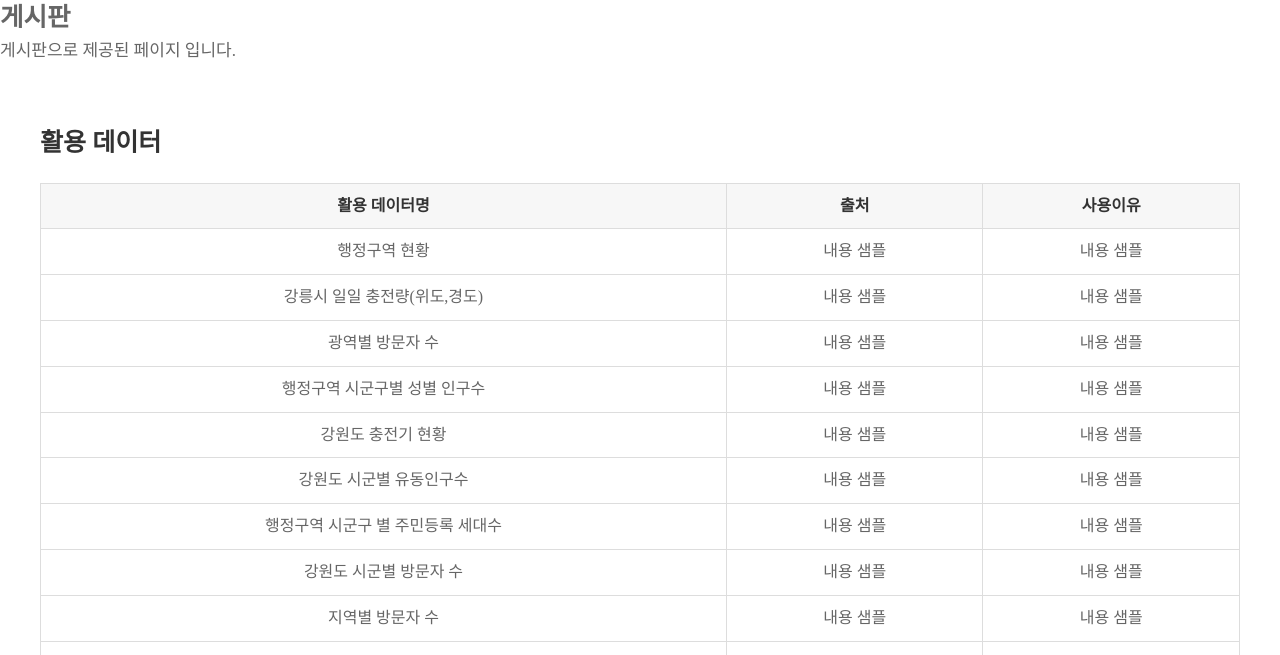
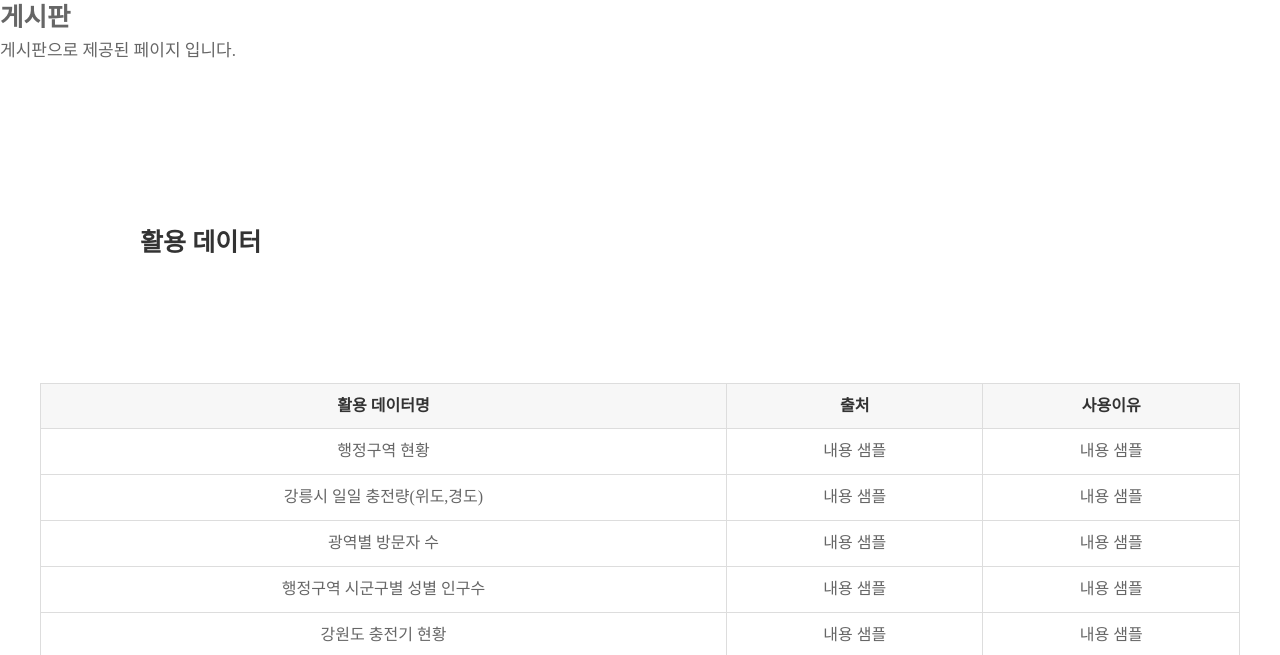
Before and after one commit to gojjogo/my-first-web-site, a plain HTML site: page anal.html in a window 1280 px wide. Shown: the part 144-799 px from the top of the page. Drawn offline with nearby package versions, Linux system fonts and the light colour scheme; a web font is replaced by a local one.

Commit message:
Add files via upload

```diff
--- a/common/css/common.css
+++ b/common/css/common.css
@@ -37,7 +37,8 @@ span{font:inherit; line-height:inherit}
 
 /* 레이아웃 */
 #wrap {position:relative; width:100vw; height:100vh;}
-.width1200{position:relative; width:1200px; margin:0 auto; box-sizing:border-box;}
+.width1200{position:relative; width:1200px;margin:0 auto; box-sizing:border-box;}
+.width1200 h3.sub_title{padding-top: 20px;padding-bottom: 20px;}
 .show640 {display:none !important}
 .none640 {display:block !important}
 .eng{font-family: 'GmarketSansMedium';}
--- a/common/css/sub.css
+++ b/common/css/sub.css
@@ -2,7 +2,7 @@
 /* Header */
 #header.relative{position:relative; top:0; width:100%; clear:both; z-index:2200; transition: all 0.3s; background:#f7f7f7;}
 
-#contents h3.sub_title{font-size:25px; color:#333; margin-bottom:20px;}
+#contents h3.sub_title{font-size:25px; color:#333; margin-bottom:20px;padding: 100px;}
 #contents.subPage{margin:60px 0;}
 
 .notice{position:relative; overflow:hidden; margin-bottom:60px;}
```
